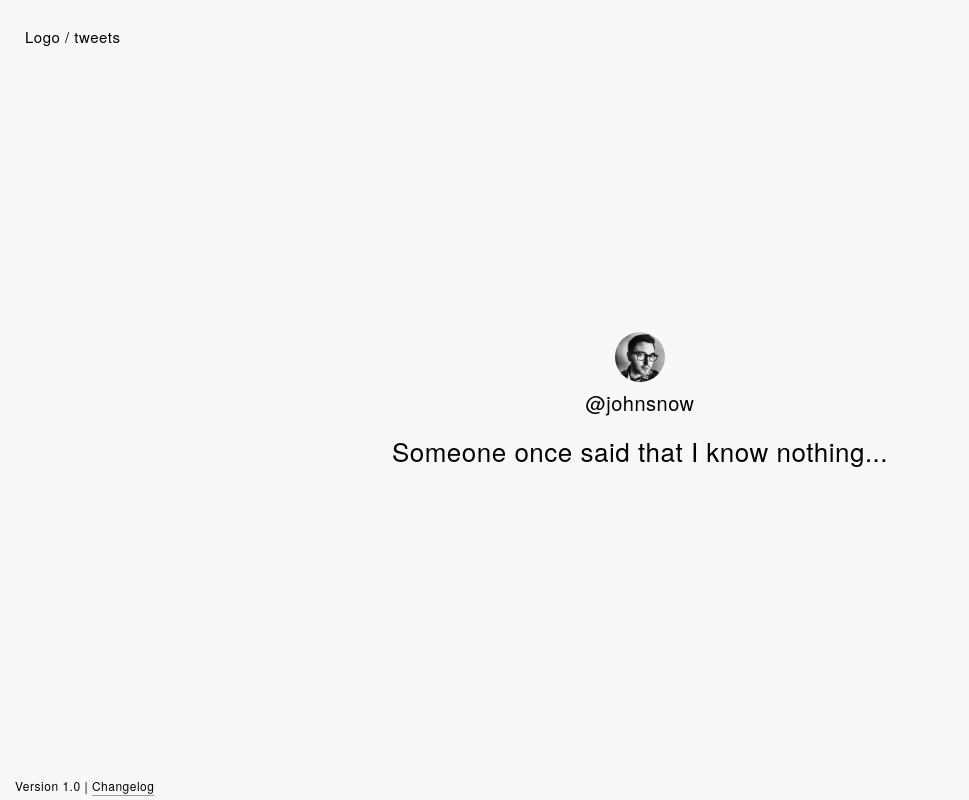
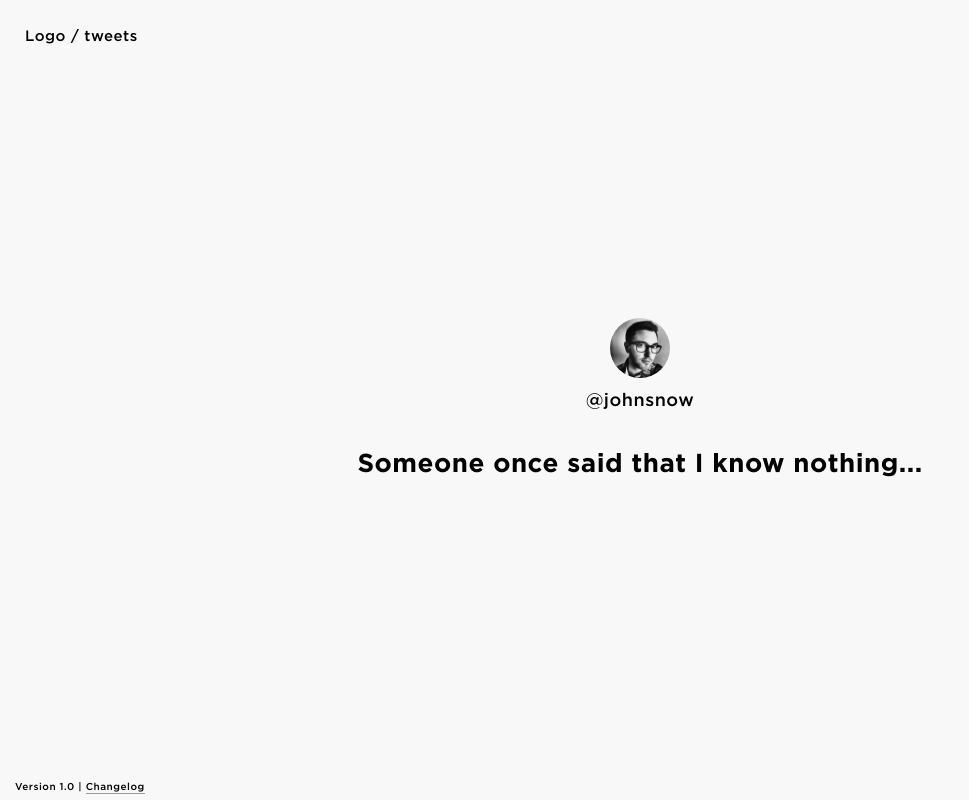
Before and after one commit to OneHunnid/dimmi-gesture, a website: page index.html in a window 1280 px wide. Shown: the whole page, without its empty margins (0-969 px from the left). Drawn offline with nearby package versions, Linux system fonts and the light colour scheme.

Commit message:
compiled css

```diff
--- a/styles/main.less.css
+++ b/styles/main.less.css
@@ -358,6 +358,18 @@ td,
 th {
   padding: 0;
 }
+@font-face {
+  font-family: gotham-bold;
+  src: url("../assets/font/Gotham-Bold.otf");
+}
+@font-face {
+  font-family: gotham-medium;
+  src: url("../assets/font/Gotham-Medium.otf");
+}
+@font-face {
+  font-family: gotham-thin;
+  src: url("../assets/font/Gotham-Thin.otf");
+}
 *,
 *:before,
 :after {
@@ -376,7 +388,7 @@ body {
   line-height: 1.6;
   font-weight: 400;
   letter-spacing: .5px;
-  font-family: "HelveticaNeue", "Helvetica Neue", Helvetica, Arial, sans-serif;
+  font-family: "gotham-medium", "Helvetica Neue", Helvetica, Arial, sans-serif;
   color: #010101;
   background-color: #f8f8f8;
   -webkit-font-smoothing: antialiased;
@@ -415,6 +427,12 @@ a {
 *******************************/
 /* Mixins
 *******************************/
+.GothamBold {
+  font-family: "gotham-bold", "Helvetica Neue", Helvetica, Arial, sans-serif;
+}
+.GothamMedium {
+  font-family: "gotham-medium", "Helvetica Neue", Helvetica, Arial, sans-serif;
+}
 /* Main LESS
 *******************************/
 .header {
@@ -439,31 +457,37 @@ a {
   max-width: 50%;
 }
 .activeTweet {
+  font-family: "gotham-bold", "Helvetica Neue", Helvetica, Arial, sans-serif;
   position: relative;
   text-align: center;
 }
+.activeTweet .activeTweet__avatar {
+  text-align: center;
+  display: inline-block;
+}
 .activeTweet .activeTweet__avatar img {
-  max-width: 50px;
+  display: block;
+  max-width: 60px;
   border-radius: 100%;
 }
-.activeTweet .activeTweet__wrapper {
-  margin-left: 70px;
-}
 .activeTweet .activeTweet__name {
-  font-size: 2rem;
+  font-family: "gotham-medium", "Helvetica Neue", Helvetica, Arial, sans-serif;
+  font-size: 1.8rem;
   line-height: 3rem;
-  margin-bottom: 15px;
+  margin-bottom: 30px;
+  font-weight: 400;
 }
 .activeTweet .activeTweet__message {
   font-size: 2.6rem;
   line-height: 3.6rem;
+  font-weight: 500;
 }
 .footer {
   position: absolute;
   bottom: 0;
   left: 0;
   padding: 5px 15px;
-  font-size: 1.2rem;
+  font-size: 1rem;
 }
 @media (min-width: 1700px) {
   .container-flex .tweetFlexItem {
```
